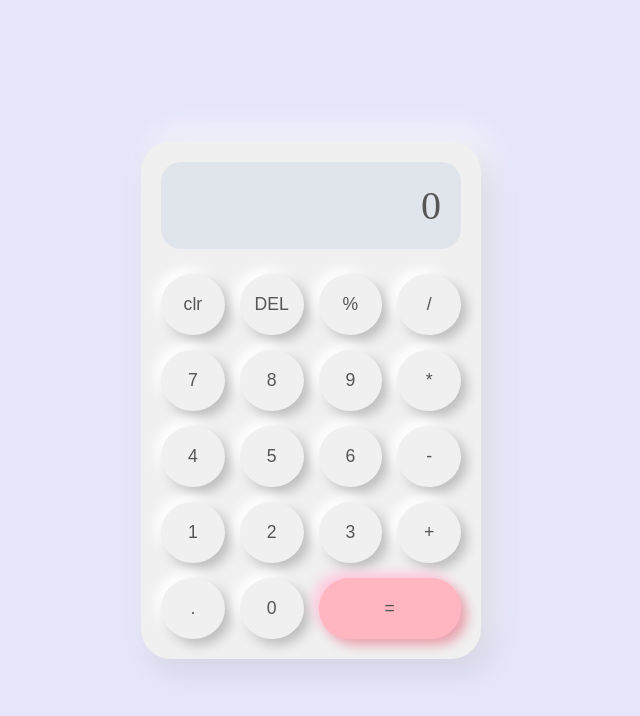
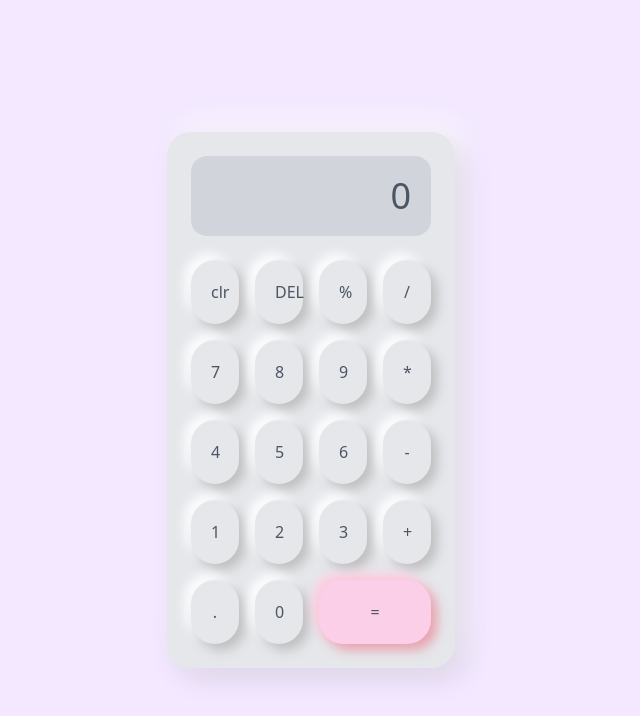
Before and after one commit to askadiliya/koda-b6-css2, a plain HTML site: page index.html in a window 1280 px wide. Shown: the whole page, without its empty margins (329-969 px from the left). Drawn offline with nearby package versions, Linux system fonts and the light colour scheme.

Commit message:
refactor : external css to tailwind css

```diff
--- a/index.html
+++ b/index.html
@@ -4,41 +4,40 @@
     <meta charset="UTF-8">
     <meta name="viewport" content="width=device-width, initial-scale=1.0">
     <meta name="description" content="landing page kalkulator">
-    <link rel="stylesheet" href="style.css">
+    <script src="https://cdn.tailwindcss.com"></script>
     <title>kalkulator</title>
 </head>
-<body>
-    <main>
-        <section class="kalkulator">
-            <div class="display">
-                0
-            </div>
-            <section class="btn-grid">
-                <button class="btn">clr</button>
-                <button class="btn">DEL</button>
-                <button class="btn">%</button>
-                <button class="btn operator">/</button>
+<body class="bg-purple-100 min-h-screen grid place-items-center">
+    <main class="bg-gray-200 p-6 rounded-3xl shadow-[10px_10px_30px_rgba(0,0,0,0.1),_10px_-10px_30px_rgba(255,255,255,0.7)] w-72">
+      <div class="bg-gray-300 rounded-2xl p-5 mb-6 text-right text-4xl text-gray-600">
+        0
+      </div>
 
-                <button class="btn">7</button>
-                <button class="btn">8</button>
-                <button class="btn">9</button>
-                <button class="btn operator">*</button>
+      <section class="grid grid-cols-4 gap-4">
+                <button class="rounded-full p-5 bg-gray-200 shadow-[6px_6px_12px_#bebebe,-6px_-6px_12px_#ffffff] text-gray-600 cursor-pointer">clr</button>
+                <button class="rounded-full p-5 bg-gray-200 shadow-[6px_6px_12px_#bebebe,-6px_-6px_12px_#ffffff] text-gray-600 cursor-pointer">DEL</button>
+                <button class="rounded-full p-5 bg-gray-200 shadow-[6px_6px_12px_#bebebe,-6px_-6px_12px_#ffffff] text-gray-600 cursor-pointer">%</button>
+                <button class="rounded-full p-5 bg-gray-200 shadow-[6px_6px_12px_#bebebe,-6px_-6px_12px_#ffffff] text-gray-600 cursor-pointer ">/</button>
 
-                <button class="btn">4</button>
-                <button class="btn">5</button>
-                <button class="btn">6</button>
-                <button class="btn operator">-</button>
+                <button class="rounded-full p-5 bg-gray-200 shadow-[6px_6px_12px_#bebebe,-6px_-6px_12px_#ffffff] text-gray-600 cursor-pointer">7</button>
+                <button class="rounded-full p-5 bg-gray-200 shadow-[6px_6px_12px_#bebebe,-6px_-6px_12px_#ffffff] text-gray-600 cursor-pointer">8</button>
+                <button class="rounded-full p-5 bg-gray-200 shadow-[6px_6px_12px_#bebebe,-6px_-6px_12px_#ffffff] text-gray-600 cursor-pointer">9</button>
+                <button class="rounded-full p-5 bg-gray-200 shadow-[6px_6px_12px_#bebebe,-6px_-6px_12px_#ffffff] text-gray-600 cursor-pointer ">*</button>
 
-                <button class="btn">1</button>
-                <button class="btn">2</button>
-                <button class="btn">3</button>
-                <button class="btn operator">+</button>
+                <button class="rounded-full p-5 bg-gray-200 shadow-[6px_6px_12px_#bebebe,-6px_-6px_12px_#ffffff] text-gray-600 cursor-pointer">4</button>
+                <button class="rounded-full p-5 bg-gray-200 shadow-[6px_6px_12px_#bebebe,-6px_-6px_12px_#ffffff] text-gray-600 cursor-pointer">5</button>
+                <button class="rounded-full p-5 bg-gray-200 shadow-[6px_6px_12px_#bebebe,-6px_-6px_12px_#ffffff] text-gray-600 cursor-pointer">6</button>
+                <button class="rounded-full p-5 bg-gray-200 shadow-[6px_6px_12px_#bebebe,-6px_-6px_12px_#ffffff] text-gray-600 cursor-pointer ">-</button>
 
-                <button class="btn">.</button>
-                <button class="btn">0</button>
-                <button class="btn equals">=</button>
+                <button class="rounded-full p-5 bg-gray-200 shadow-[6px_6px_12px_#bebebe,-6px_-6px_12px_#ffffff] text-gray-600 cursor-pointer">1</button>
+                <button class="rounded-full p-5 bg-gray-200 shadow-[6px_6px_12px_#bebebe,-6px_-6px_12px_#ffffff] text-gray-600 cursor-pointer">2</button>
+                <button class="rounded-full p-5 bg-gray-200 shadow-[6px_6px_12px_#bebebe,-6px_-6px_12px_#ffffff] text-gray-600 cursor-pointer">3</button>
+                <button class="rounded-full p-5 bg-gray-200 shadow-[6px_6px_12px_#bebebe,-6px_-6px_12px_#ffffff] text-gray-600 cursor-pointer ">+</button>
+
+                <button class="rounded-full p-5 bg-gray-200 shadow-[6px_6px_12px_#bebebe,-6px_-6px_12px_#ffffff] text-gray-600 cursor-pointer">.</button>
+                <button class="rounded-full p-5 bg-gray-200 shadow-[6px_6px_12px_#bebebe,-6px_-6px_12px_#ffffff] text-gray-600 cursor-pointer">0</button>
+                <button class="col-span-2 rounded-3xl p-5 bg-pink-200 shadow-[6px_6px_12px_#e9a0ad,-6px_-6px_12px_#ffcce0] text-gray-600 cursor-pointer">=</button>
             </section>
-        </section>
     </main>
 </body>
 </html>
```
